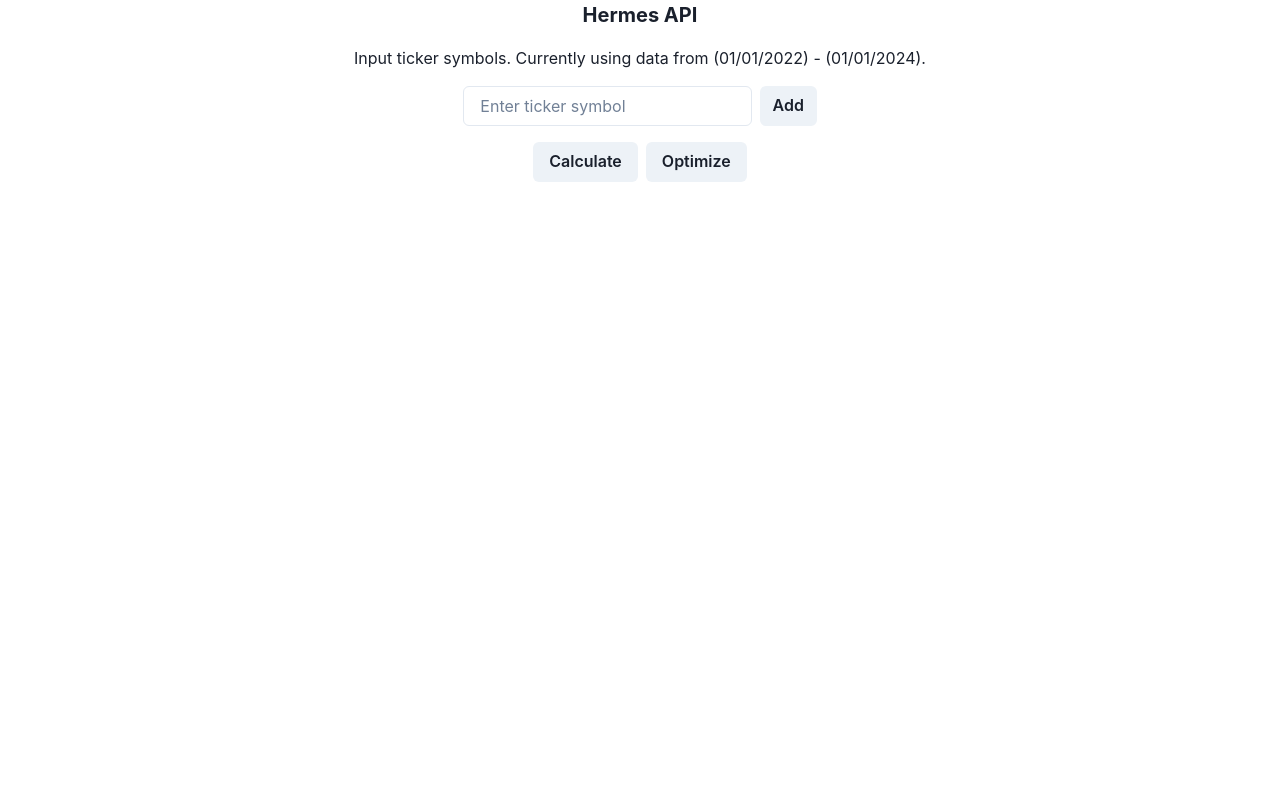
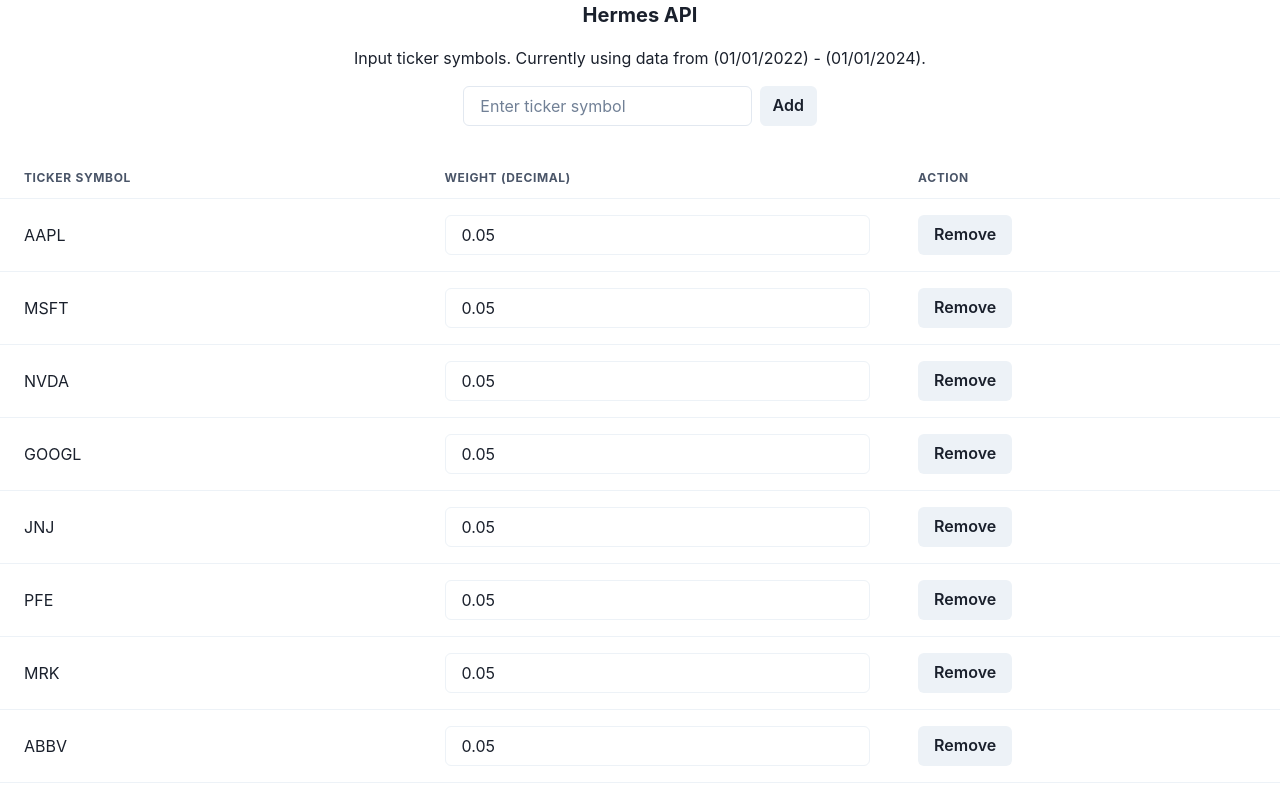
Before and after one commit to yood2/yood2.github.io, a React (Vite) app: page /hermes in a window 1280 px wide. Shown: the top 799 px of the page. Built offline with nearby package versions, Linux system fonts and the light colour scheme.

Commit message:
completed web app but large portfolios don't seem to work with api

```diff
--- a/src/Hermes.jsx
+++ b/src/Hermes.jsx
@@ -13,14 +13,39 @@
 } from '@chakra-ui/react';
 import { useState } from 'react';
 import fetchOptimize from './fetchOptimize';
+import fetchCalculate from './fetchCalculate';
+
+// prettier-ignore
+const diversifiedPortfolio = [
+    {'AAPL': 0.05},
+    {'MSFT': 0.05},
+    {'NVDA': 0.05},
+    {'GOOGL': 0.05},
+    {'JNJ': 0.05},
+    {'PFE': 0.05},
+    {'MRK': 0.05},
+    {'ABBV': 0.05},
+    {'JPM': 0.05},
+    {'BRK.B': 0.05},
+    {'AMZN': 0.05},
+    {'TSLA': 0.05},
+    {'HD': 0.05},
+    {'NKE': 0.05},
+    {'PG': 0.05},
+    {'KO': 0.05},
+    {'PEP': 0.05},
+    {'WMT': 0.05}
+];
+
+const initialTickers = diversifiedPortfolio.map((stock) => {
+    const [symbol, weight] = Object.entries(stock)[0];
+    return { symbol, weight };
+});
 
 const Hermes = () => {
     const [tickerInput, setTickerInput] = useState('');
-    const [tickers, setTickers] = useState([]);
-
-    // const debug = () => {
-    //     console.log(tickers);
-    // };
+    const [tickers, setTickers] = useState(initialTickers);
+    const [metrics, setMetrics] = useState(null); // State to store metrics
 
     const handleAddTicker = () => {
         if (tickerInput.trim() !== '') {
@@ -55,14 +80,27 @@
         setTickers(updatedTickers);
     };
 
-    const handleCalculate = () => {
+    const handleCalculate = async () => {
         console.log('Calculating weights for:', tickers);
+        let portfolio = tickers.reduce((acc, ticker) => {
+            acc[ticker.symbol] = ticker.weight;
+            return acc;
+        }, {});
+
+        try {
+            const metrics = await fetchCalculate(portfolio);
+            console.log('Metrics:', metrics);
+            setMetrics(metrics); // Update state with fetched metrics
+        } catch (error) {
+            console.error('Error calculating metrics:', error);
+        }
     };
 
     const handleOptimize = async () => {
         console.log('Optimizing portfolio:', tickers);
         const symbols = tickers.map((ticker) => ticker.symbol);
 
+        try {
             const optimalWeights = await fetchOptimize(symbols);
 
             const updatedTickers = tickers.map((ticker) => ({
@@ -71,6 +109,9 @@
             }));
 
             setTickers(updatedTickers);
+        } catch (error) {
+            console.error('Error optimizing portfolio:', error);
+        }
     };
 
     return (
@@ -100,8 +141,7 @@
                             <Tr>
                                 <Th>Ticker Symbol</Th>
                                 <Th>Weight (decimal)</Th>
-                                <Th>Action</Th>{' '}
-                                {/* Add a column header for actions */}
+                                <Th>Action</Th>
                             </Tr>
                         </Thead>
                         <Tbody>
@@ -140,8 +180,24 @@
                 <HStack>
                     <Button onClick={handleCalculate}>Calculate</Button>
                     <Button onClick={handleOptimize}>Optimize</Button>
-                    {/* <Button onClick={debug}>DEBUG</Button> */}
                 </HStack>
+
+                {/* Render metrics at the bottom */}
+                {metrics && (
+                    <VStack mt={6} spacing={4}>
+                        <Text fontSize="lg" fontWeight="bold">
+                            Portfolio Metrics
+                        </Text>
+                        <Text>
+                            Return: {(metrics.return * 100).toFixed(2)}%
+                        </Text>
+                        <Text>
+                            Standard Deviation: {(metrics.std * 100).toFixed(2)}
+                            %
+                        </Text>
+                        <Text>Sharpe Ratio: {metrics.sharpe.toFixed(4)}</Text>
+                    </VStack>
+                )}
             </VStack>
         </>
     );
--- /dev/null
+++ b/src/fetchCalculate.js
@@ -0,0 +1,43 @@
+const fetchCalculate = async (portfolio) => {
+    // Prepare the data payload
+    let dataPayload = {
+        portfolio: portfolio,
+        start_date: '2018-01-01',
+        end_date: '2024-01-01',
+    };
+
+    try {
+        // const res = await fetch('http://127.0.0.1:5000/calculate', {
+        //     method: 'POST',
+        //     headers: {
+        //         'Content-Type': 'application/json',
+        //     },
+        //     body: JSON.stringify(dataPayload),
+        // });
+
+        console.log(portfolio);
+
+        const res = await fetch(
+            'https://hermes-api-ttic.onrender.com/calculate?',
+            {
+                method: 'POST',
+                headers: {
+                    'Content-Type': 'application/json',
+                },
+                body: JSON.stringify(dataPayload),
+            }
+        );
+
+        if (!res.ok) {
+            throw new Error(`HTTP error! Status: ${res.status}`);
+        }
+
+        const data = await res.json();
+        console.log(data);
+        return data;
+    } catch (error) {
+        console.error('Error fetching metrics data:', error);
+    }
+};
+
+export default fetchCalculate;
```
Also changed, not shown: src/fetchOptimize.js (renamed from src/fetchOptimize.jsx). Lines whose indentation alone changed are shown as unchanged.
